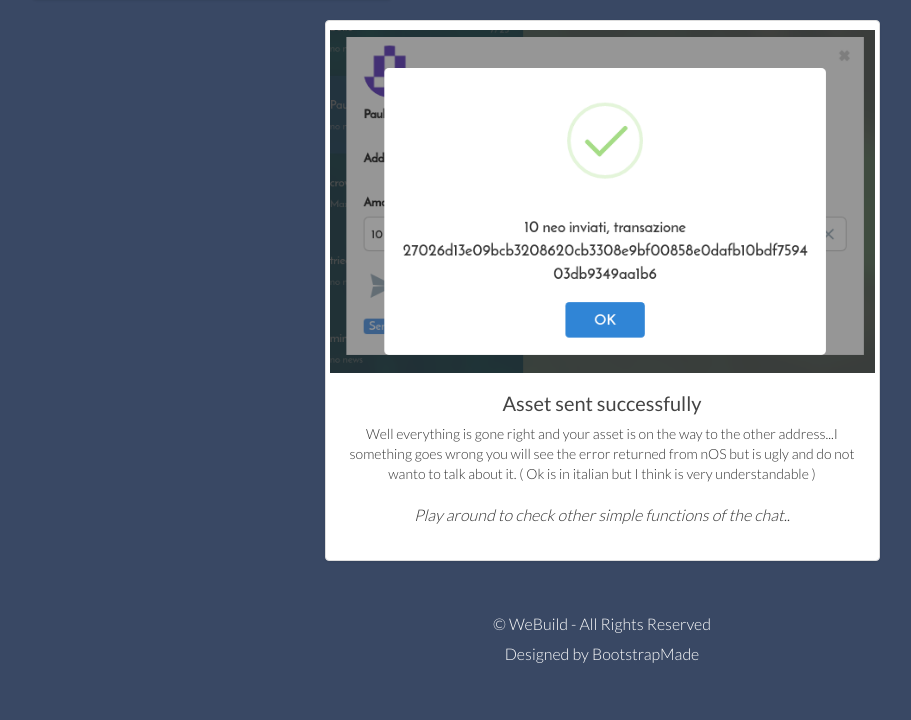
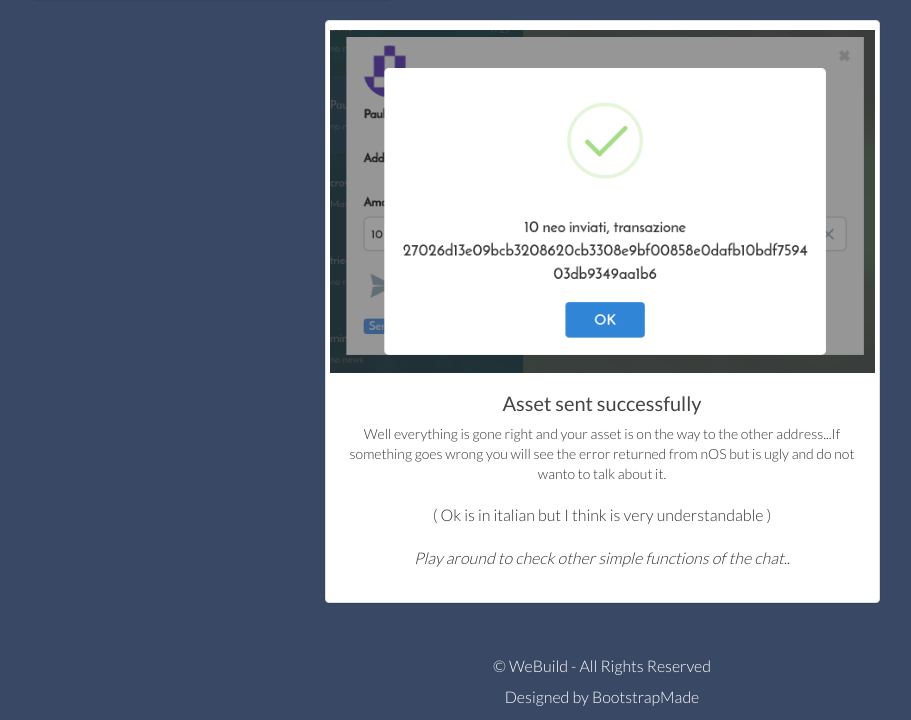
Before and after one commit to Crynesys/Crynesys.github.io, a plain HTML site: page index.html in a window 1280 px wide. Shown: the part 1943-2663 px from the top of the page, without its empty margins (38-949 px from the left). Before the commit the page ends 2620 px from the top, so only its background shows below. Drawn offline with nearby package versions, Linux system fonts and the light colour scheme.

Commit message:
little fix

```diff
--- a/index.html
+++ b/index.html
@@ -38,7 +38,7 @@
             <ul class="nav navbar-nav">
 
               <li>
-                <a href="http://167.99.133.247:8989/">Enter in the nOS Chat</a>
+                <a href="http://167.99.133.247:8989/">Enter in the nOS Chat (it takes a bit of time..)</a>
               </li>
 
             </ul>
@@ -180,7 +180,8 @@
             <img src="assets/img/confirmed.png" alt="Card Thumbnail" style="padding: 0px; margin-top: 5px;">
             <div class="caption">
               <h4>Asset sent successfully</h4>
-              <p style="font-size: 14px">Well everything is gone right and your asset is on the way to the other address...I something goes wrong you will see the error returned from nOS but is ugly and do not wanto to talk about it. ( Ok is in italian but I think is very understandable )</p>
+              <p style="font-size: 14px">Well everything is gone right and your asset is on the way to the other address...If something goes wrong you will see the error returned from nOS but is ugly and do not wanto to talk about it.</p>
+              <p> ( Ok is in italian but I think is very understandable )</p>
               <p><i>Play around to check other simple functions of the chat..</i></p>
             </div>
           </div>
```
